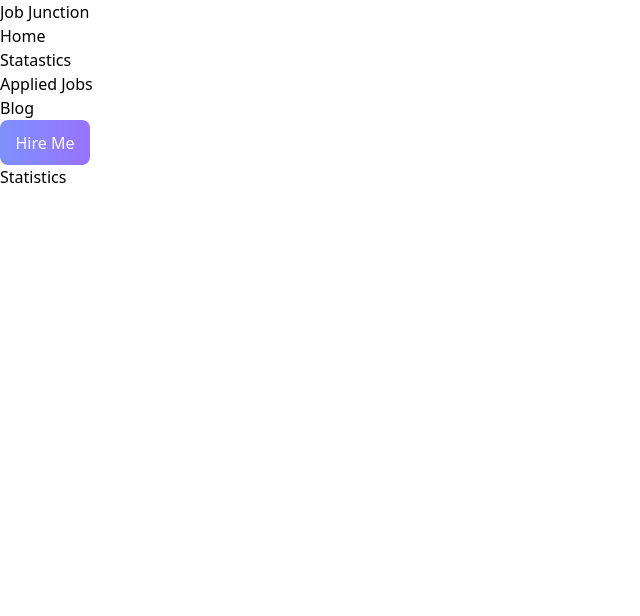
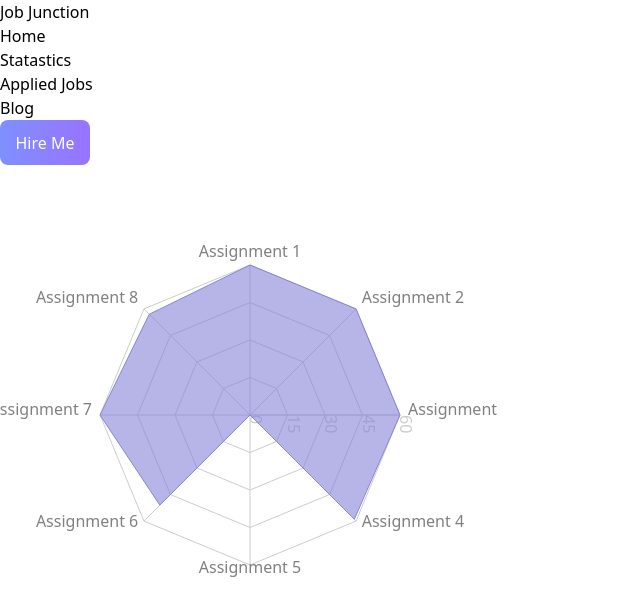
Before and after one commit to IrrfaanAli/JobJunction_Client, a React (Vite) app: page /statistics in a window 1280 px wide. Shown: the top 616 px of the page, without its empty margins (0-640 px from the left). Built offline with nearby package versions, Linux system fonts and the light colour scheme.

Commit message:
chart implement done

```diff
--- a/package.json
+++ b/package.json
@@ -14,6 +14,7 @@
     "react": "^18.2.0",
     "react-dom": "^18.2.0",
     "react-router-dom": "^6.10.0",
+    "recharts": "^2.5.0",
     "sort-by": "^1.2.0"
   },
   "devDependencies": {
--- a/src/Component/Category/Category.jsx
+++ b/src/Component/Category/Category.jsx
@@ -16,7 +16,7 @@ const Category = () => {
              <p className='text-center text-3xl font-bold mt-7 mb-5'>Job Category List</p>
              <p className='text-center mb-5'>Explore thousands of job opportunities with all the information you need. Its your future</p>
 
-             <div className='flex gap-24  justify-evenly'>
+             <div className='flex gap-12 justify-center mb-14'>
                  {
                     jobs.map(job=> <SingleCategory
                      key = {job.id}
--- /dev/null
+++ b/src/Component/Chart/Chart.jsx
@@ -0,0 +1,67 @@
+import React from 'react';
+import {
+    Radar,
+    RadarChart,
+    PolarGrid,
+    PolarAngleAxis,
+    PolarRadiusAxis
+  } from "recharts";
+
+
+
+
+  const data = [
+    {
+      subject: "Assignment 1",
+      A: 60
+    },
+    {
+      subject: "Assignment 2",
+      A: 60
+    },
+    {
+      subject: "Assignment 3",
+      A: 60
+    },
+    {
+      subject: "Assignment 4",
+      A: 59
+    },
+    {
+      subject: "Assignment 5",
+      A: 0
+    },
+    {
+      subject: "Assignment 6",
+      A: 51
+    },
+    {
+      subject: "Assignment 7",
+      A: 60
+    },
+    {
+      subject: "Assignment 8",
+      A: 57
+    }
+  ];
+const Chart = () => {
+
+    return (
+        <RadarChart
+      cx={250}
+      cy={250}
+      outerRadius={150}
+      width={500}
+      height={500}
+      data={data}
+    >
+      <PolarGrid />
+      <PolarAngleAxis dataKey="subject" />
+      <PolarRadiusAxis />
+      <Radar dataKey="A" stroke="#8884d8" fill="#8884d8" fillOpacity={0.6} />
+    </RadarChart>
+  );
+
+};
+
+export default Chart;
--- a/src/Component/Hero/Hero.css
+++ b/src/Component/Hero/Hero.css
@@ -8,3 +8,6 @@
     top: 50px;
 
 }
+#job{
+    color: #7E90FE;
+}
--- a/src/Component/Hero/Hero.jsx
+++ b/src/Component/Hero/Hero.jsx
@@ -4,12 +4,12 @@ import './Hero.css'
 const Hero = () => {
   return (
     <div className='flex gap-96 '>
-      <div>
+      <div className='p-24'>
         <p className='text-5xl font-bold'>One Step</p> <br></br>
         <p className='text-5xl font-bold'>Closer To Your</p> <br></br>
         <p className='text-5xl font-bold' id='job'>Dream Job</p>
 
-        <p className='w-36 mt-7'>Explore thousands of job opportunities with all the information you need. Its your future. Come find it. Manage all your job application from start to finish.</p>
+        <p className='w-96 mt-7 mb-7 '>Explore thousands of job opportunities with all the information you need. Its your future. Come find it. Manage all your job application from start to finish.</p>
          <button id='header-button' > Get Started</button>
       </div>
       <div >
--- a/src/Component/JobList/JobList.jsx
+++ b/src/Component/JobList/JobList.jsx
@@ -13,11 +13,11 @@ const JobList = () => {
     },[])
 
     return (
-        <div>
+        <div >
              <p className='text-center font-bold mb-3'>Featured Jobs</p>
              <p className='text-center mb-7'>Explore thousands of job opportunities with all the information you need. Its your future</p>
 
-              <div className='grid grid-cols-2 gap-6'>
+              <div className='grid grid-cols-2 gap-2 justify-items-center '>
                   {
                     jobList.map(job => <SingleJob
 
--- a/src/Component/SingleCategory/SingleCategory.jsx
+++ b/src/Component/SingleCategory/SingleCategory.jsx
@@ -6,7 +6,7 @@ const SingleCategory = (props) => {
     return (
         <div className='bg-gray-200 p-8'>
               <img src={logo} alt="" />
-               <p className='font-bold'>{title}</p>
+               <p className='font-bold mt-5 mb-5'>{title}</p>
                <p>{jobs}  Jobs Available</p>
         </div>
     );
--- a/src/Component/SingleJob/SingleJob.jsx
+++ b/src/Component/SingleJob/SingleJob.jsx
@@ -5,15 +5,21 @@ const SingleJob = (props) => {
 
     const {id,title,company,location,salary,job_type} = props.job;
     return (
-        <div >
-              <p>{id}</p>
-             <p>{title}</p>
+        <div className='border-solid border-2 border-indigo-600 w-96 p-7 ' >
+
+             <p className='font-bold mb-1'>{title}</p>
               <p>{company}</p>
-              <div className='flex'>
+               <div className='flex mt-2'>
+
+                <p className='mr-5 border-solid border-2 border-indigo-500 p-1 mr-2'>{job_type[0]}</p>
+
+                 <p className='border-solid border-2 border-indigo-500 p-1'>{job_type[1]}</p>
+               </div>
+              <div className='flex mb-5 mt-2'>
                 <div>{location}</div>
-                <div>{salary}</div>
+                <div className='ml-5  '>{salary}</div>
               </div>
-             <Link to={`feature/${id}`}>View details</Link>
+             <Link to={`feature/${id}`} id='header-button' className='p-2'>View details</Link>
 
         </div>
     );
--- a/src/Component/Statistics/Statistics.jsx
+++ /dev/null
@@ -1,11 +0,0 @@
-import React from 'react';
-
-const Statistics = () => {
-    return (
-        <div>
-            <p>Statistics</p>
-        </div>
-    );
-};
-
-export default Statistics;
--- a/src/main.jsx
+++ b/src/main.jsx
@@ -16,6 +16,7 @@ import BlogsPageRoute from './Component/HomeRoute/HomeRoute';
 import JobDetails from './Component/JobDetails/JobDetails';
 import HomeRouter from './Component/HomeRoute/HomeRoute';
 import Statistics from './Component/Statistics/Statistics';
+import Chart from './Component/Chart/Chart';
 
 
 
@@ -23,6 +24,7 @@ const router = createBrowserRouter([
   {
     path: "/",
     element:<App></App>,
+    errorElement: <p>nai egula</p>,
     children: [
       {
         path:"/",
@@ -36,7 +38,7 @@ const router = createBrowserRouter([
       },
       {
         path:"statistics",
-        element: <Statistics></Statistics>,
+        element: <Chart></Chart>,
 
       },
       {
@@ -50,7 +52,8 @@ const router = createBrowserRouter([
 
       }
     ],
-  }
+  },
+
 
 ]);
 
```
Also changed, not shown: src/Component/SingleJob/SingleJob.css (+11 -0 lines), src/Component/Statistics/Statistics.css (deleted), 1 other file (tests, documents, lock files or other folders).
